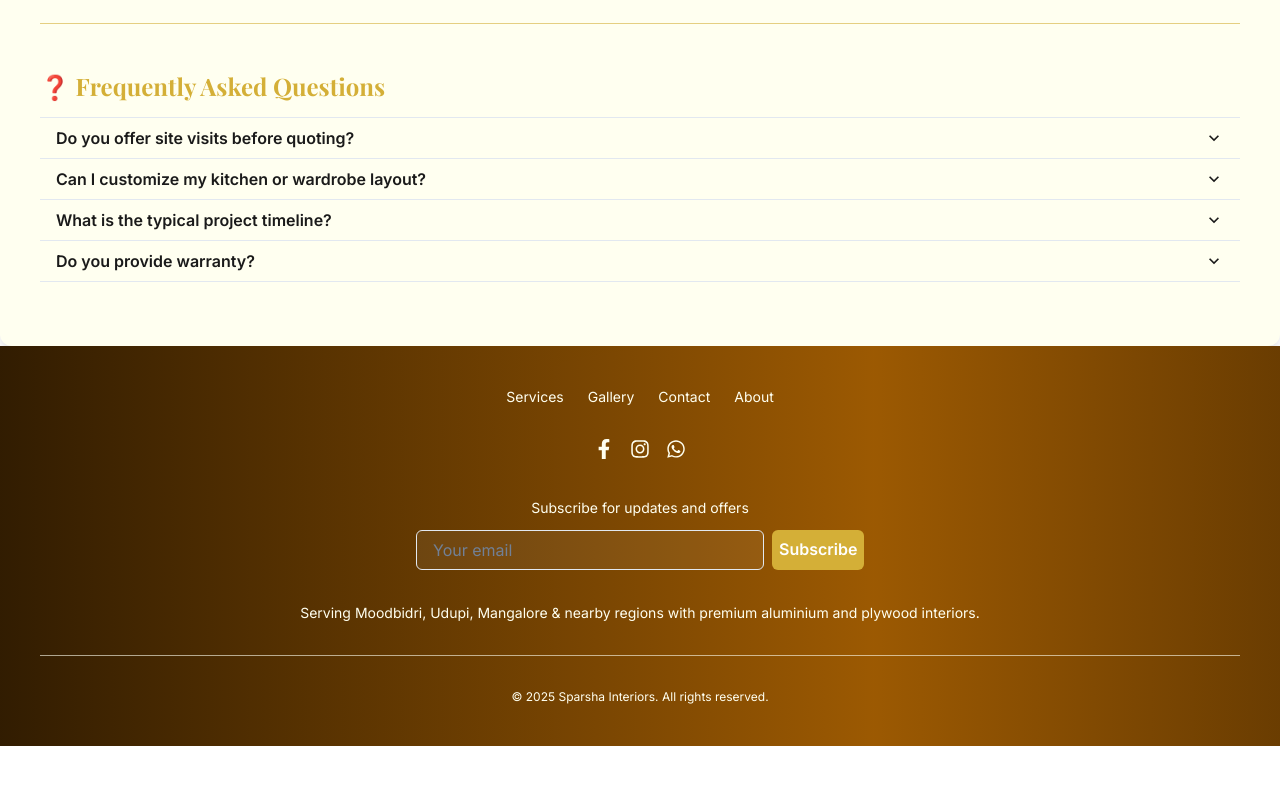
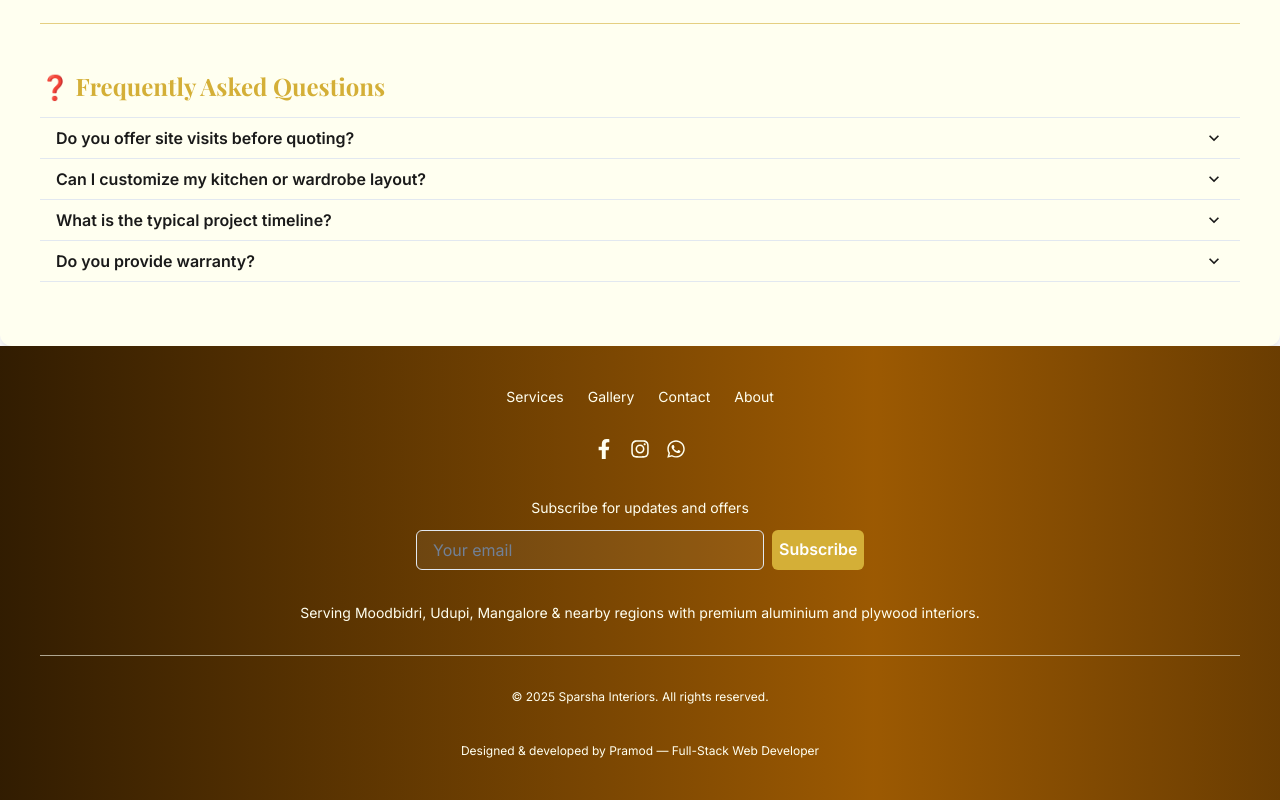
Before and after one commit to pammu-27/sparsha-frontend, a React (Create React App) app: page /pricing in a window 1280 px wide. Shown: the part 306-1106 px from the top of the page. Before the commit the page ends 1052 px from the top, so only its background shows below. Built offline with nearby package versions, Linux system fonts and the light colour scheme.

Commit message:
Finalize Sparsha Interiors: branding, footer signature, newsletter form

```diff
--- a/src/components/Footer.jsx
+++ b/src/components/Footer.jsx
@@ -85,16 +85,15 @@ export default function Footer() {
             ))}
           </Stack>
 
-
           {/* Social Icons */}
           <HStack spacing={4}>
             <Link href="https://facebook.com/yourpage" isExternal>
               <Icon as={FaFacebookF} boxSize={5} _hover={{ color: 'gold.400', textShadow: '0 0 6px gold' }} />
             </Link>
-            <Link href="https://instagram.com/yourprofile" isExternal>
+            <Link href="https://www.instagram.com/sparsha_aluminium_fabrication?igsh=b21qZGg5M2NxdHNs" isExternal>
               <Icon as={FaInstagram} boxSize={5} _hover={{ color: 'gold.400', textShadow: '0 0 6px gold' }} />
             </Link>
-            <Link href="https://wa.me/919876543210" isExternal>
+            <Link href="https://wa.me/919606601658" isExternal>
               <Icon as={FaWhatsapp} boxSize={5} _hover={{ color: 'green.400', textShadow: '0 0 6px green' }} />
             </Link>
           </HStack>
@@ -105,7 +104,7 @@ export default function Footer() {
               Subscribe for updates and offers
             </Text>
             <form
-              action="https://xyz.us21.list-manage.com/subscribe/post?u=abc&id=123"
+              action="http://eepurl.com/jq7l-Q"
               method="POST"
               target="_blank"
               style={{ width: '100%' }}
@@ -144,6 +143,24 @@ export default function Footer() {
           <Text fontSize="xs" textAlign="center">
             © 2025 Sparsha Interiors. All rights reserved.
           </Text>
+
+          {/* Signature */}
+          <Text
+  fontSize="xs"
+  textAlign="center"
+  color="ivory.400"
+  mt={1}
+  transition="all 0.3s ease"
+  _hover={{
+    color: 'gold.300',
+    textShadow: '0 0 6px gold',
+    transform: 'scale(1.02)',
+    cursor: 'default'
+  }}
+>
+  Designed & developed by Pramod — Full-Stack Web Developer
+</Text>
+
         </VStack>
       </MotionBox>
 
--- a/src/pages/Home.jsx
+++ b/src/pages/Home.jsx
@@ -34,7 +34,7 @@ export default function Home() {
         w="100%"
         minH="100vh"
         position="relative"
-        backgroundImage="linear-gradient(to right, rgba(174, 118, 5, 0.59), rgba(255, 255, 255, 0.86)), url('./assets/HeroBG.png')"
+        backgroundImage="linear-gradient(to right, rgba(183, 90, 2, 0.92), rgba(165, 255, 232, 0.62)), url('./assets/HeroBG.png')"
         backgroundSize="cover"
         backgroundPosition="center"
         px={{ base: 4, sm: 6, md: 10, xl: 20 }}
@@ -181,7 +181,7 @@ export default function Home() {
 
       {/* Floating WhatsApp Button */}
       <Link
-        href="https://wa.me/918123456789"
+        href="https://wa.me/919606601658"
         isExternal
         position="fixed"
         bottom="6"
```
Also changed, not shown: public/assets/logo.png (deleted).
